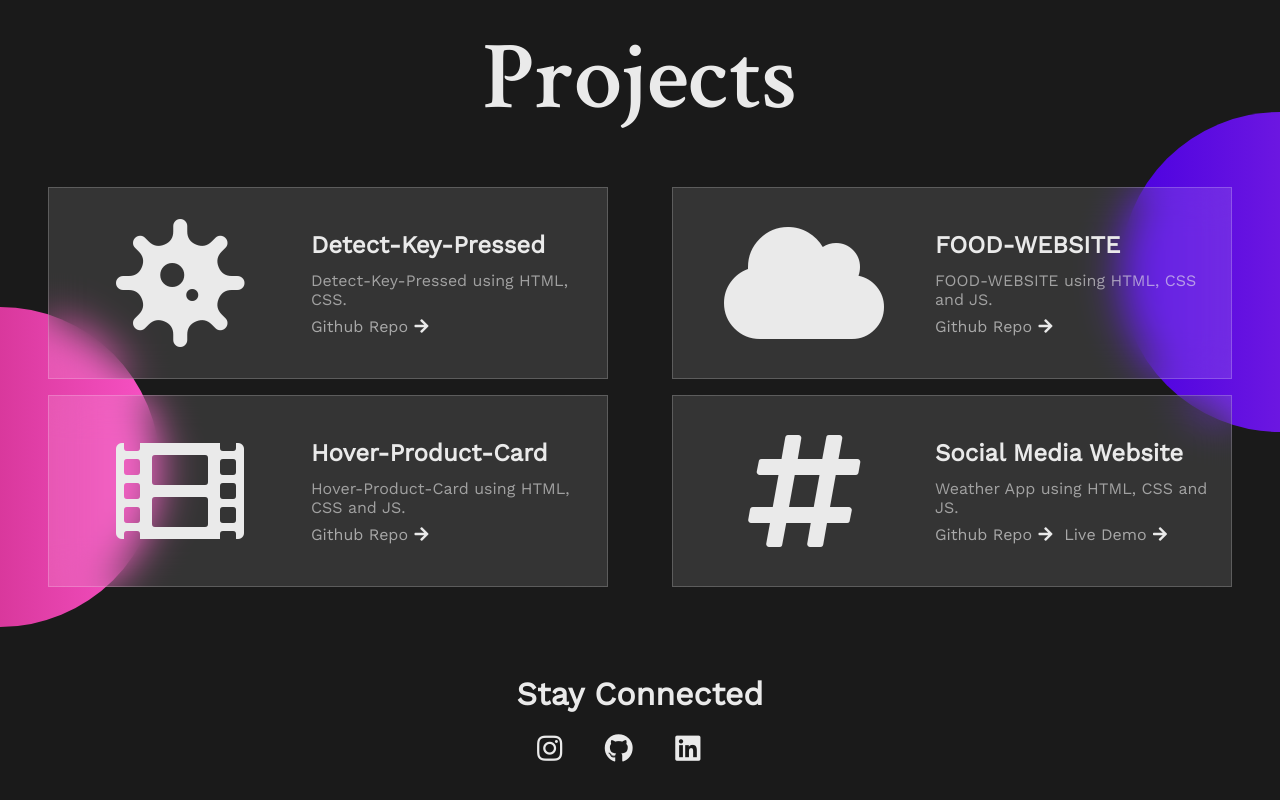
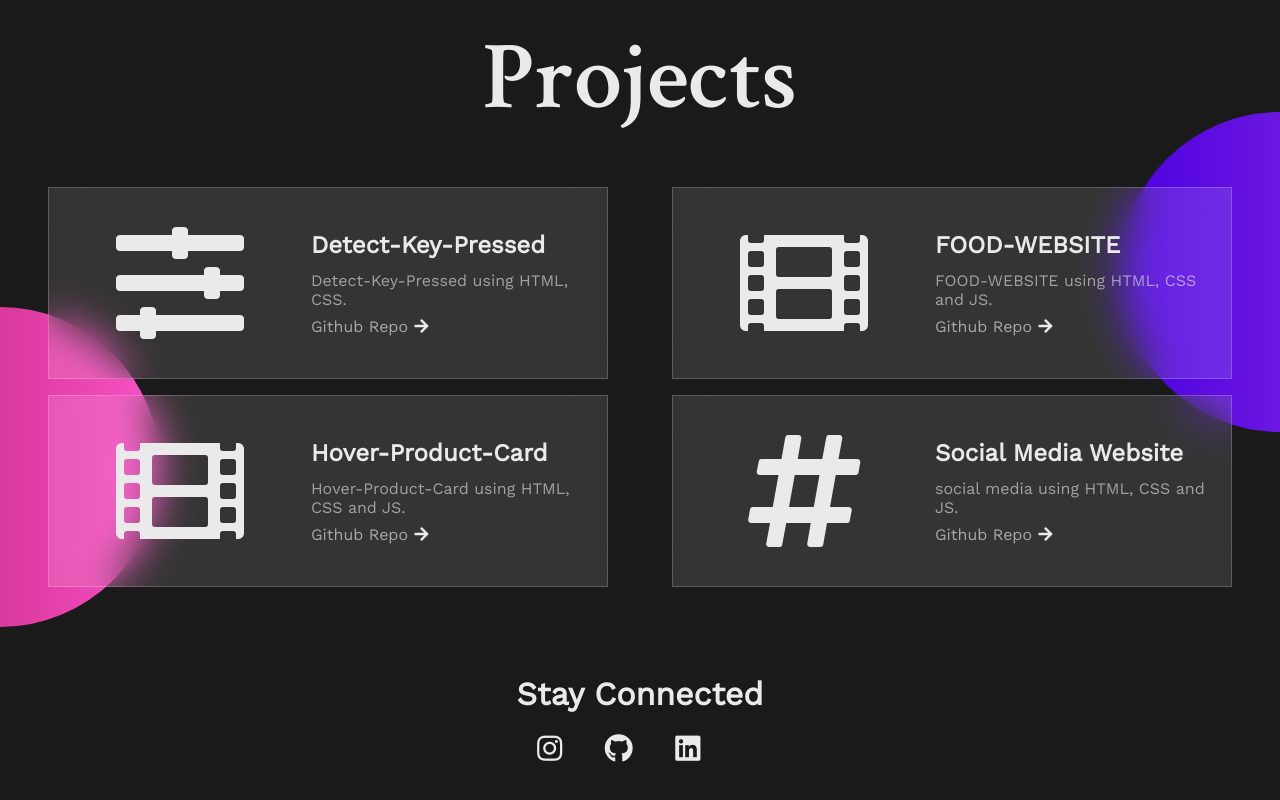
Before and after one commit to Spyder15/portfolio, a plain HTML site: page index.html in a window 1280 px wide. Shown: the part 1782-2582 px from the top of the page. Drawn offline with nearby package versions, Linux system fonts and the light colour scheme; a script that the page names is missing; some icons are missing.

Commit message:
index change

```diff
--- a/index.html
+++ b/index.html
@@ -76,7 +76,7 @@
       <div class="container center">
         <div class="main_box center">
           <div class="icon center">
-            <i class="fas fa-virus"></i>
+            <i class="fas fa-sliders-h"></i>
           </div>
           <div class="box">
             <h1>Detect-Key-Pressed</h1>
@@ -94,7 +94,7 @@
         </div>
         <div class="main_box center">
           <div class="icon center">
-            <i class="fas fa-cloud"></i>
+            <i class="fas fa-film"></i>
           </div>
           <div class="box">
             <h1>FOOD-WEBSITE</h1>
@@ -125,6 +125,7 @@
                 target="_blank_"
                 >Github Repo<i class="fas fa-arrow-right"></i
               ></a>
+
             </div>
           </div>
         </div>
@@ -134,22 +135,17 @@
           </div>
           <div class="box">
             <h1>Social Media Website</h1>
-            <p>Weather App using HTML, CSS and JS.</p>
+            <p>social media using HTML, CSS and JS.</p>
             <div class="links">
               <a
-                href="https://github.com/shubham44-code/social-websites"
+                href="https://spyder15.github.io/social-website/"
                 target="_blank_"
                 >Github Repo<i class="fas fa-arrow-right"></i
-              ></a>
-              <a
-                href="https://shubham44-code.github.io/social-websites/"
-                target="_blank_"
-                >Live Demo<i class="fas fa-arrow-right"></i
               ></a>
             </div>
           </div>
         </div>
-      </div>
+
     </section>
 
     <!-- footer -->
```
